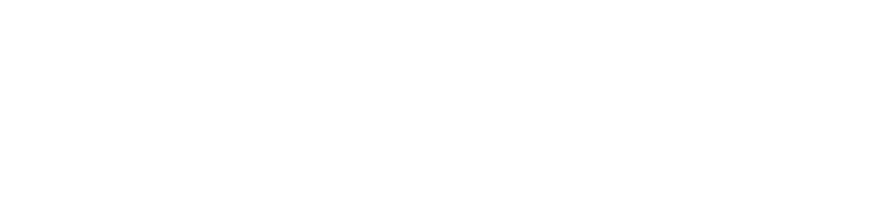
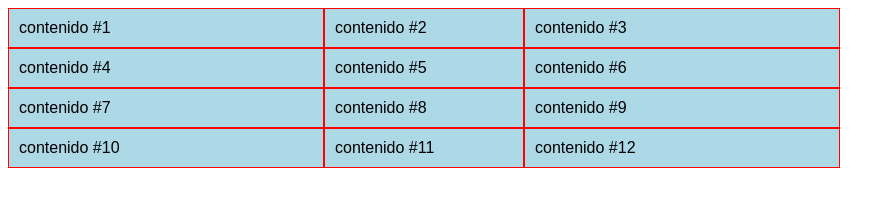
Before and after one commit to jhchavez/curso_CSS_Grid_Layout, a plain HTML site: page columnas/index.html in a window 1280 px wide. Shown: the whole page, without its empty margins (0-895 px from the left). Drawn offline with Linux system fonts and the light colour scheme.

Commit message:
definiendo filas y columnas

```diff
--- a/columnas/index.html
+++ b/columnas/index.html
@@ -3,9 +3,36 @@
 <head>
     <meta charset="UTF-8">
     <meta name="viewport" content="width=device-width, initial-scale=1.0">
-    <title>Document</title>
+    <title>Columnas</title>
+    <style>
+        body {
+            font-family: Arial;
+        }
+        .container {
+            display: grid;
+            grid-template-columns: 25% 200px 25%;
+        }
+        .item {
+            background: lightblue;
+            padding: 10px;
+            border: 1px solid red;
+        }
+    </style>
 </head>
 <body>
-
+    <section class="container">
+        <div class="item">contenido #1</div>
+        <div class="item">contenido #2</div>
+        <div class="item">contenido #3</div>
+        <div class="item">contenido #4</div>
+        <div class="item">contenido #5</div>
+        <div class="item">contenido #6</div>
+        <div class="item">contenido #7</div>
+        <div class="item">contenido #8</div>
+        <div class="item">contenido #9</div>
+        <div class="item">contenido #10</div>
+        <div class="item">contenido #11</div>
+        <div class="item">contenido #12</div>
+    </section>
 </body>
 </html>
```
